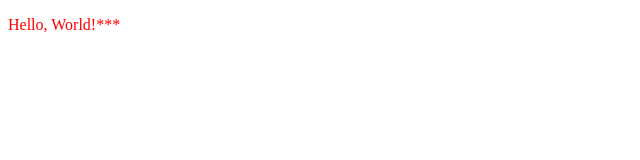
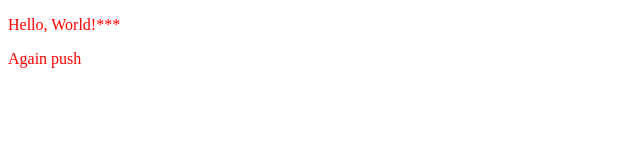
Before and after one commit to Vlad-testing/JS-Okhrimenko, a plain HTML site: page Lesson-1/index.html in a window 1280 px wide. Shown: the full height of the page, 0-640 px from the left. Drawn offline with Linux system fonts and the light colour scheme.

Commit message:
Add line again

```diff
--- a/Lesson-1/index.html
+++ b/Lesson-1/index.html
@@ -8,5 +8,6 @@
   </head>
   <body>
     <p>Hello, World!***</p>
+    <p>Again push</p>
   </body>
 </html>
```
